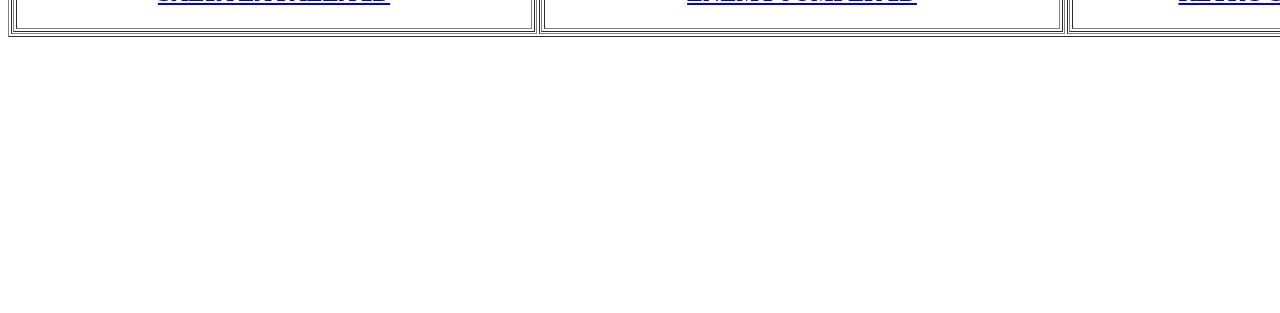
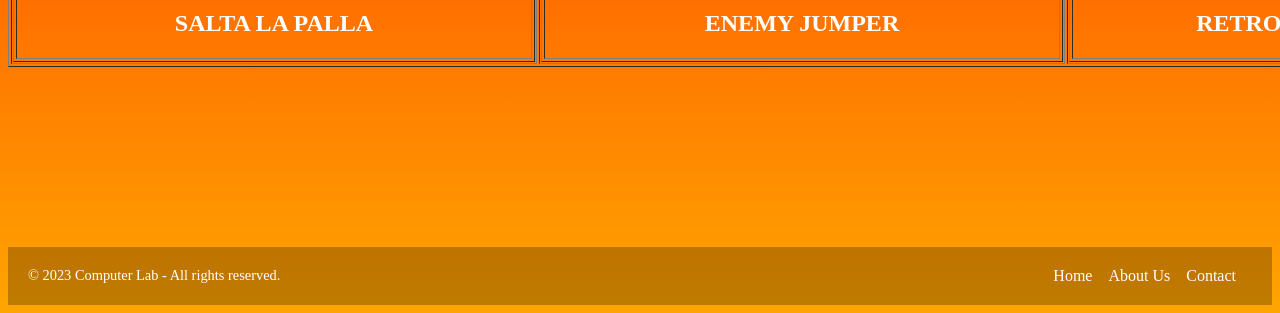
Before and after one commit to SimonezYT/simonezyt.github.io, a plain HTML site: page index.html in a window 1280 px wide. Shown: the part 658-971 px from the top of the page. Before the commit the page ends 800 px from the top, so only its background shows below. Drawn offline with Linux system fonts and the light colour scheme.

Commit message:
Update index.html

```diff
--- a/index.html
+++ b/index.html
@@ -6,6 +6,7 @@
     <style>
       .titolo{
         text-align: center;
+        border: 2px solid wheat;
       }
       .giochi-img{
         width: 33%;
@@ -19,11 +20,24 @@
       td{
         width: 33%;
       }
+      body{
+        background-image: linear-gradient(red, orange);
+        background-repeat: no-repeat;
+        background-size: cover;
+        color: white;
+      }
+      a:link, a:visited{
+        color: white;
+        text-decoration: none;
+      }
+      .text:hover{
+        background: radial-gradient(orange, orange, red);
+      }
     </style>
   </head>
   <body>
     <h1 class="titolo">Laboratorio di Informatica 2024</h1>
-    <hr>
+    <br><br>
     <table border="1" align="center">
       <tr>
         <td>
@@ -35,10 +49,9 @@
                 </td>
               </tr>
               <tr>
-                <td>
+                <td class="text">
                   <div>
-                    <h2 class="giochi-txt">SALTA LA PALLA 2D
-                    </h2>
+                    <h2 class="giochi-txt">SALTA LA PALLA</h2>
                   </div>
                 </td>
               </tr>
@@ -54,9 +67,9 @@
                 </td>
               </tr>
               <tr>
-                <td>
+                <td class="text">
                   <div>
-                    <h2 class="giochi-txt">ENEMY JUMPER 2D</h2>
+                    <h2 class="giochi-txt">ENEMY JUMPER</h2>
                   </div>
                 </td>
               </tr>
@@ -72,9 +85,9 @@
                 </td>
               </tr>
               <tr>
-                <td>
+                <td class="text">
                   <div>
-                    <h2 class="giochi-txt">RETRO SPACE KILLER 2D</h2>
+                    <h2 class="giochi-txt">RETRO SPACE KILLER</h2>
                   </div>
                 </td>
               </tr>
@@ -83,5 +96,51 @@
         </td>
       </tr>
     </table>
+    <style>
+      footer {
+      background-color: rgba(3, 3, 3, 0.25);
+      color: #fff;
+      padding: 20px;
+      }
+      .footer-container {
+        display: flex;
+        justify-content: space-between;
+        align-items: center;
+        flex-wrap: wrap;
+      }
+      footer p {
+        margin: 0;
+        font-size: 0.9rem;
+      }
+      footer nav ul {
+        list-style: none;
+        margin: 0;
+        padding: 0;
+        display: flex;
+      }
+      footer nav ul li {
+        margin-right: 1rem;
+      }
+      .footer-link {
+        color: #fff;
+        text-decoration: none;
+      }
+      .footer-link:hover {
+        color: #ccc;
+      }
+    </style>
+    <br><br><br><br><br><br><br><br><br><br>
+    <footer>
+      <div class="footer-container">
+        <p>&copy; 2023 Computer Lab - All rights reserved.</p>
+        <nav>
+          <ul>
+            <li><a href="#" class="footer-link">Home</a></li>
+            <li><a href="#" class="footer-link">About Us</a></li>
+            <li><a href="#" class="footer-link">Contact</a></li>
+          </ul>
+        </nav>
+      </div>
+    </footer>
   </body>
 </html>
```
